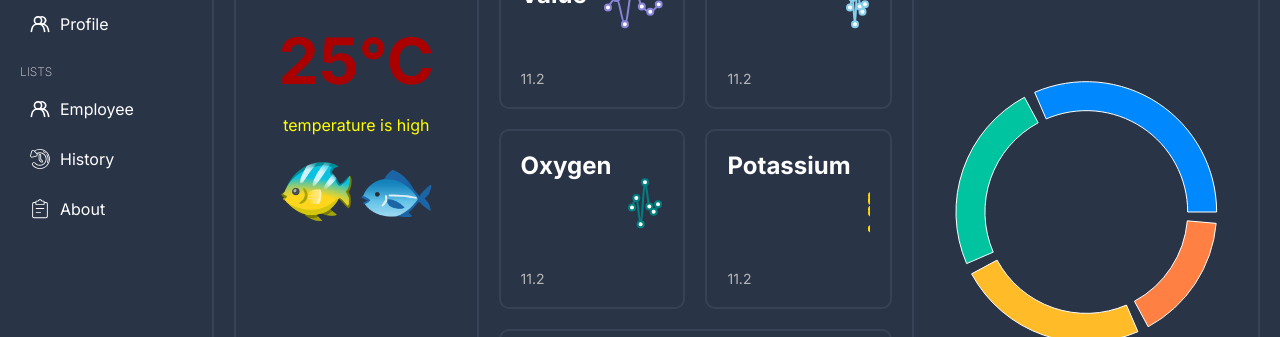
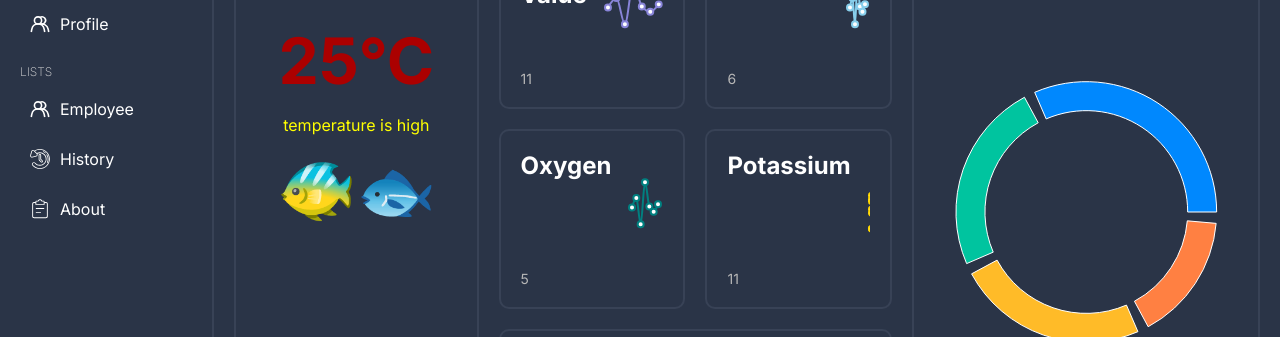
Before and after one commit to santoshyadav-29/Dr-Fish, a React (Vite) app: page / in a window 1280 px wide. Shown: the part 148-485 px from the top of the page. Built offline with nearby package versions, Linux system fonts and the light colour scheme.

Commit message:
Update ChartBox.tsx

```diff
--- a/src/components/chartBox/ChartBox.tsx
+++ b/src/components/chartBox/ChartBox.tsx
@@ -15,7 +15,7 @@ const ChartBox = (props: ChartBoxProps) => {
     <div className="chartBox">
       <section className="txt">
         <h1>{props.chartData.title}</h1>
-        <p>{"11.2"}</p>
+        <p>{Math.floor(Math.random() * 10) + 5}</p>
       </section>
       <section className="graph">
         <ResponsiveContainer width="100%" height="100%">
```
